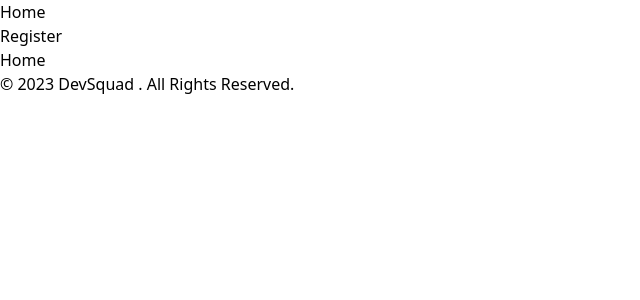
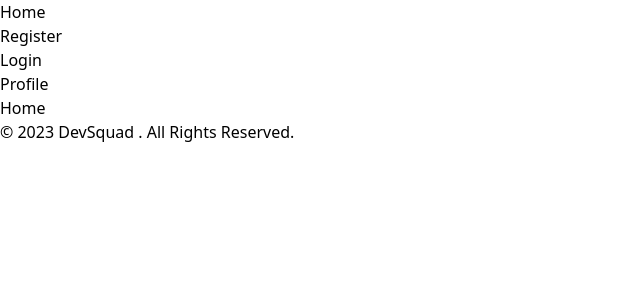
Before and after one commit to FbW-WD-23-D06/spa-useContext, a React (Vite) app: page / in a window 1280 px wide. Shown: the top 300 px of the page, without its empty margins (0-640 px from the left). Built offline with nearby package versions, Linux system fonts and the light colour scheme.

Commit message:
feature: NavLinks List

```diff
--- a/src/features/navigation/layout/Header.tsx
+++ b/src/features/navigation/layout/Header.tsx
@@ -1,6 +1,4 @@
-import { path } from "features/navigation/routing/path";
-import {} from "react";
-import { NavLink } from "react-router-dom";
+import LinksList from "./LinksList";
 
 export default function Header() {
   return (
@@ -11,36 +9,7 @@ export default function Header() {
             className="hidden justify-between items-center w-full lg:flex lg:w-auto lg:order-1"
             id="mobile-menu-2"
           >
-            <ul className="flex flex-col mt-4 font-medium lg:flex-row lg:space-x-8 lg:mt-0">
-              <li className="block py-2 pr-4 pl-3 text-gray-700 border-b border-gray-100 hover:bg-gray-50 lg:hover:bg-transparent lg:border-0 lg:hover:text-primary-700 lg:p-0 dark:text-gray-400 lg:dark:hover:text-white dark:hover:bg-gray-700 dark:hover:text-white lg:dark:hover:bg-transparent dark:border-gray-700">
-                <NavLink
-                  to={path.home}
-                  className={({ isActive, isPending }) =>
-                    isPending
-                      ? "text-slate-400"
-                      : isActive
-                      ? "text-slate-900"
-                      : ""
-                  }
-                >
-                  Home
-                </NavLink>
-              </li>
-              <li className="block py-2 pr-4 pl-3 text-gray-700 border-b border-gray-100 hover:bg-gray-50 lg:hover:bg-transparent lg:border-0 lg:hover:text-primary-700 lg:p-0 dark:text-gray-400 lg:dark:hover:text-white dark:hover:bg-gray-700 dark:hover:text-white lg:dark:hover:bg-transparent dark:border-gray-700">
-                <NavLink
-                  to={path.register}
-                  className={({ isActive, isPending }) =>
-                    isPending
-                      ? "text-slate-400"
-                      : isActive
-                      ? "text-slate-900"
-                      : ""
-                  }
-                >
-                  Register
-                </NavLink>
-              </li>
-            </ul>
+           <LinksList />
           </div>
         </div>
       </nav>
--- /dev/null
+++ b/src/features/navigation/layout/Link.tsx
@@ -0,0 +1,28 @@
+import { NavLink } from "react-router-dom";
+
+interface LinkProps {
+  to: string;
+  name: string;
+}
+
+export default function Link({ to, name }: LinkProps) {
+  return (
+    <NavLink
+      to={to}
+      className={({ isActive, isPending, isTransitioning }) => {
+        switch (true) {
+          case isPending:
+            return "text-slate-900";
+          case isActive:
+            return "text-red-200";
+          case isTransitioning:
+            return "text-red-200";
+          default:
+            return "";
+        }
+      }}
+    >
+      {name}
+    </NavLink>
+  );
+}
--- /dev/null
+++ b/src/features/navigation/layout/LinksList.tsx
@@ -0,0 +1,18 @@
+import { links } from "./links";
+import Link from "./Link";
+
+export default function LinksList() {
+  return (
+    <ul className="flex flex-col mt-4 font-medium lg:flex-row lg:space-x-8 lg:mt-0">
+      {links.map((link) => (
+        <li
+          key={link.name}
+          className="block py-2 pr-4 pl-3 text-gray-700 border-b border-gray-100 hover:bg-gray-50 lg:hover:bg-transparent lg:border-0 lg:hover:text-primary-700 lg:p-0 dark:text-gray-400 lg:dark:hover:text-white dark:hover:bg-gray-700 dark:hover:text-white lg:dark:hover:bg-transparent dark:border-gray-700"
+        >
+          {/* the link object has same keys and same of the Link props, for this reason I can use "{...link}" and I don't need to define each props */}
+          <Link {...link} />
+        </li>
+      ))}
+    </ul>
+  );
+}
--- /dev/null
+++ b/src/features/navigation/layout/links.ts
@@ -0,0 +1,8 @@
+import { path } from "../routing/path";
+
+export const links = [
+  { name: "Home", to: path.home },
+  { name: "Register", to: path.register },
+  { name: "Login", to: path.login },
+  { name: "Profile", to: path.profile },
+];
--- a/src/features/navigation/routing/path.ts
+++ b/src/features/navigation/routing/path.ts
@@ -1,6 +1,6 @@
 export const path = {
   home: "/",
   login: "/login",
+  register: "/register",
   profile: "/profile",
-  register: "/register",
 };
```
